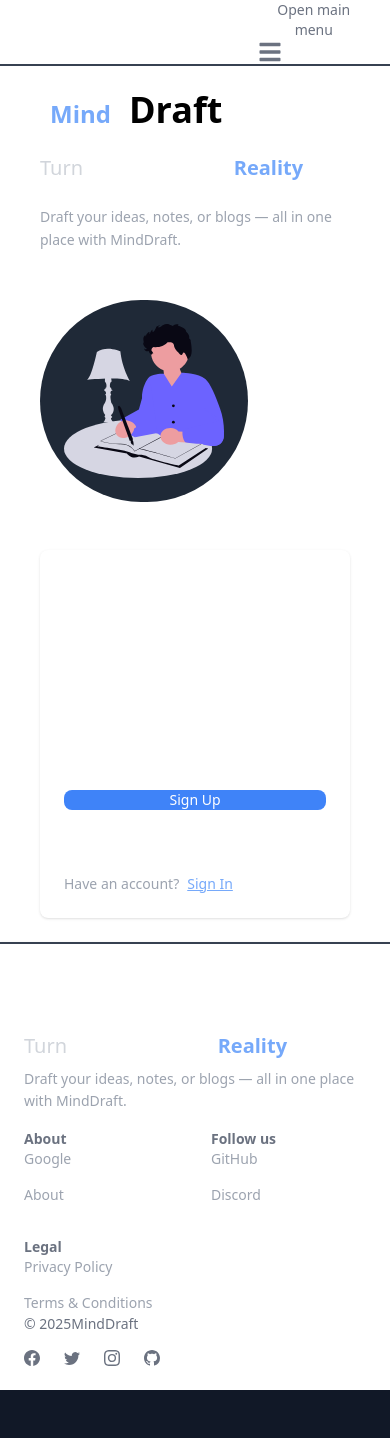
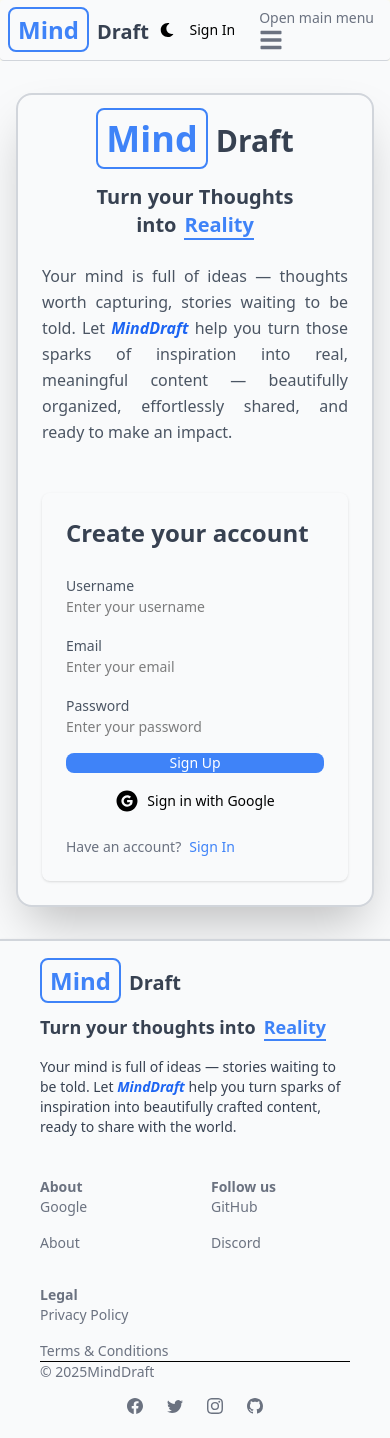
Before and after one commit to Developer-Deepak02/Blog, a React (Vite) app in the folder Client/: page /signup in a window 390 px wide. Before the commit the page ends 1390 px from the top, so only its background shows below. Built offline with nearby package versions, Linux system fonts and the light colour scheme; no server answers.

Commit message:
feat: update user profile and dashboard components with improved styling and functionality, enhance footer and header design, and refine sign-in and sign-up pages for better user experience

```diff
--- a/Client/src/Components/Footer.jsx
+++ b/Client/src/Components/Footer.jsx
@@ -13,96 +13,136 @@
 
 const FooterCompoment = () => {
 	return (
-		<Footer container className="rounded-none border-t-2 border-gray-700">
-			<div className="w-full max-w-7xl mx-auto">
-				<div className="grid w-full justify-between sm:flex md:grid-cols-1 ">
-					{/* logo */}
-					<div className="mt-5">
+		<Footer
+			container
+			className="w-full rounded-none border-t-2 border-gray-300 dark:border-gray-700 bg-gray-50 dark:bg-gray-800"
+		>
+			<div className="w-full px-4">
+				<div className="grid md:grid-cols-2 gap-10">
+					{/* Logo and Description */}
+					<div className="flex flex-col gap-4">
 						<Link
 							to="/"
-							className="text-xl font-semibold text-white self-center whitespace-nowrap text:lg sm:text-xl dark:text-white"
+							className="text-xl font-bold whitespace-nowrap dark:text-gray-300 text-gray-700"
 						>
-							<span className="px-2 py-1 border-2 border-white mr-2 rounded-lg text-2xl">
+							<span className="px-2 py-1 border-2 text-blue-500  border-blue-500 mr-2 rounded-lg text-2xl dark:text-blue-400 dark:border-blue-400">
 								Mind
 							</span>
 							Draft
 						</Link>
-						<p className="text-xl font-semibold text-white mt-3">
-							<span className="font-light text-gray-300">Turn</span> Thoughts
-							into <span className="text-blue-400 font-bold">Reality</span>
+
+						<p className="text-lg font-semibold text-gray-700 dark:text-gray-300">
+							Turn your thoughts into
+							<span className="text-blue-500 font-bold border-b-2 border-blue-500 ml-2 dark:border-blue-500 dark:text-blue-500">
+								Reality
+							</span>
 						</p>
-						<p className="text-sm text-gray-400 leading-relaxed mt-2">
-							Draft your ideas, notes, or blogs — all in one place with
-							MindDraft.
+
+						<p className="text-gray-700 dark:text-gray-400 max-w-md text-sm sm:text-base">
+							Your mind is full of ideas — stories waiting to be told. Let{" "}
+							<span className="text-blue-600 dark:text-blue-500 font-semibold italic">
+								MindDraft
+							</span>{" "}
+							help you turn sparks of inspiration into beautifully crafted
+							content, ready to share with the world.
 						</p>
 					</div>
-					{/* Footer links */}
-					<div className="grid grid-cols-2 gap-8 mt-4 sm:grid-cols-3 sm:gap-6">
+
+					{/* Footer Links */}
+					<div className="grid grid-cols-2 gap-8 sm:grid-cols-3">
 						<div>
 							<FooterTitle title="About" />
 							<FooterLinkGroup col>
 								<FooterLink
-									href="www.google.com"
+									href="https://www.google.com"
 									target="_blank"
 									rel="noopener noreferrer"
-									className="text-gray-400"
+									className="text-gray-500 dark:text-gray-400 dark:hover:text-gray-300"
 								>
 									Google
 								</FooterLink>
-								<FooterLink href="/about" className="text-gray-400">
+								<FooterLink
+									href="/about"
+									className="text-gray-500 dark:text-gray-400 dark:hover:text-gray-300"
+								>
 									About
 								</FooterLink>
 							</FooterLinkGroup>
 						</div>
-						{/* Follow us */}
+
 						<div>
 							<FooterTitle title="Follow us" />
 							<FooterLinkGroup col>
 								<FooterLink
-									href="www.github.com"
+									href="https://www.github.com"
 									target="_blank"
 									rel="noopener noreferrer"
-									className="text-gray-400"
+									className="text-gray-500 dark:text-gray-400 dark:hover:text-gray-300"
 								>
 									GitHub
 								</FooterLink>
 								<FooterLink
-									href="www.discord.com"
+									href="https://www.discord.com"
 									target="_blank"
 									rel="noopener noreferrer"
-									className="text-gray-400"
+									className="text-gray-500 dark:text-gray-400 dark:hover:text-gray-300"
 								>
 									Discord
 								</FooterLink>
 							</FooterLinkGroup>
 						</div>
-						{/* leagle  */}
+
 						<div>
 							<FooterTitle title="Legal" />
 							<FooterLinkGroup col>
-								<FooterLink href="#" className="text-gray-400">
+								<FooterLink
+									href="#"
+									className="text-gray-500 dark:text-gray-400 dark:hover:text-gray-300"
+								>
 									Privacy Policy
 								</FooterLink>
-								<FooterLink href="#" className="text-gray-400">
+								<FooterLink
+									href="#"
+									className="text-gray-500 dark:text-gray-400 dark:hover:text-gray-300"
+								>
 									Terms & Conditions
 								</FooterLink>
 							</FooterLinkGroup>
 						</div>
 					</div>
 				</div>
-				{/* divider */}
+
+				{/* Divider */}
 				<FooterDivider />
+
+				{/* Bottom section */}
 				<div className="w-full sm:flex sm:justify-between sm:items-center">
 					<FooterCopyright
-						href="#"
+						href="/"
 						by="MindDraft"
 						year={new Date().getFullYear()}
 					/>
-					<div className="flex gap-6 sm:mt-0 mt-4 sm:justify-center">
-						<FooterIcon href="#" icon={BsFacebook} />
-						<FooterIcon href="#" icon={BsTwitter} />
-						<FooterIcon href="#" icon={BsInstagram} />
-						<FooterIcon href="#" icon={BsGithub} />
+					<div className="flex gap-6 mt-4 sm:mt-0 justify-center sm:justify-start">
+						<FooterIcon
+							href="#"
+							icon={BsFacebook}
+							className="hover:text-blue-500"
+						/>
+						<FooterIcon
+							href="#"
+							icon={BsTwitter}
+							className="hover:text-blue-500"
+						/>
+						<FooterIcon
+							href="#"
+							icon={BsInstagram}
+							className="hover:text-blue-500"
+						/>
+						<FooterIcon
+							href="#"
+							icon={BsGithub}
+							className="hover:text-blue-500"
+						/>
 					</div>
 				</div>
 			</div>
--- a/Client/src/Components/Header.jsx
+++ b/Client/src/Components/Header.jsx
@@ -41,49 +41,59 @@
 		};
 
 	return (
-		<Navbar className="border-b-2 border-gray-700">
+		<Navbar
+			className="border-b border-gray-300 dark:border-gray-700 bg-gray-50 dark:bg-gray-800"
+			fluid
+			rounded
+		>
+			{/* Brand */}
 			<Link
 				to="/"
-				className="text-xl font-semibold text-white self-center whitespace-nowrap text:sm sm:text-xl dark:text-white"
+				className="text-xl font-bold self-center whitespace-nowrap sm:text-xl dark:text-white text-gray-700"
 			>
-				<span className="px-2 py-1 border-2 border-white mr-2 rounded-lg text-2xl">
+				<span className="px-2 py-1 border-2 border-blue-500 mr-2 rounded-lg text-2xl text-blue-500 dark:text-blue-400">
 					Mind
 				</span>
 				Draft
 			</Link>
 
-			<div className="flex gap-8 md:order-2 mr-3">
-				<form>
+			{/* Right side */}
+			<div className="flex gap-4 items-center md:order-2">
+				{/* Search (shown only on large screens) */}
+				<form className="hidden lg:block">
 					<TextInput
 						type="text"
 						placeholder="Search..."
 						rightIcon={AiOutlineSearch}
-						className="hidden lg:inline"
 						onChange={(e) => setSearchTerm(e.target.value)}
 					/>
 				</form>
-				{/* <Button color="gray">
-					<AiOutlineSearch />
-				</Button> */}
+
+				{/* Theme toggle button */}
+				<Button outline size="sm" className="rounded-md cursor-pointer">
+					<FaMoon />
+				</Button>
+
+				{/* Auth dropdown / Sign in */}
 				{currentUser ? (
 					<Dropdown
 						arrowIcon={false}
-						inline={true}
+						inline
 						label={
 							<Avatar
-								alt="User"
+								alt="User Avatar"
 								img={currentUser?.profilePicture || "/userPic.jpg"}
-								className=" cursor-pointer"
-								rounded="full"
+								className="cursor-pointer"
+								rounded
 							/>
 						}
 					>
 						<DropdownHeader>
-							<span className="block text-sm">
-								Username: {currentUser?.username}
+							<span className="block text-sm font-medium">
+								username : @{currentUser?.username}
 							</span>
-							<span className="mt-2 block truncate text-sm font-medium">
-								Email: {currentUser?.email}
+							<span className="block text-sm truncate">
+								Email : {currentUser?.email}
 							</span>
 						</DropdownHeader>
 						<Link to="/dashboard?tab=profile">
@@ -94,13 +104,17 @@
 					</Dropdown>
 				) : (
 					<Link to="/signin">
-						<Button outline>Sign In</Button>
+						<Button outline size="sm" className="cursor-pointer">
+							Sign In
+						</Button>
 					</Link>
 				)}
 
+				{/* Mobile menu toggle */}
 				<NavbarToggle />
 			</div>
 
+			{/* Collapsible nav links */}
 			<NavbarCollapse>
 				<NavbarLink as={Link} to="/" active={path === "/"}>
 					Home
@@ -113,6 +127,78 @@
 				</NavbarLink>
 			</NavbarCollapse>
 		</Navbar>
+		// <Navbar className="border-b-1 border-gray-300 dark:border-gray-700 bg-gray-50 dark:bg-gray-800 ">
+		// 	<Link
+		// 		to="/"
+		// 		className="text-xl font-bold  self-center whitespace-nowrap text:sm sm:text-xl dark:text-white"
+		// 	>
+		// 		<span className="px-2 py-1 border-2 border-blue-500 mr-2 rounded-lg text-2xl text-blue-500 dark:text-blue-400">
+		// 			Mind
+		// 		</span>
+		// 		Draft
+		// 	</Link>
+
+		// 	<div className="flex gap-8 md:order-2 mr-3">
+		// 		<form>
+		// 			<TextInput
+		// 				type="text"
+		// 				placeholder="Search..."
+		// 				rightIcon={AiOutlineSearch}
+		// 				className="hidden lg:inline"
+		// 				onChange={(e) => setSearchTerm(e.target.value)}
+		// 			/>
+		// 		</form>
+		// 		<Button outline className="cursor-pointer">
+		// 			<FaMoon />
+		// 		</Button>
+		// 		{currentUser ? (
+		// 			<Dropdown
+		// 				arrowIcon={false}
+		// 				inline={true}
+		// 				label={
+		// 					<Avatar
+		// 						alt="User"
+		// 						img={currentUser?.profilePicture || "/userPic.jpg"}
+		// 						className=" cursor-pointer"
+		// 						rounded="full"
+		// 					/>
+		// 				}
+		// 			>
+		// 				<DropdownHeader>
+		// 					<span className="block text-sm">
+		// 						Username: {currentUser?.username}
+		// 					</span>
+		// 					<span className="mt-2 block truncate text-sm font-medium">
+		// 						Email: {currentUser?.email}
+		// 					</span>
+		// 				</DropdownHeader>
+		// 				<Link to="/dashboard?tab=profile">
+		// 					<DropdownItem>Profile</DropdownItem>
+		// 				</Link>
+		// 				<DropdownDivider />
+		// 				<DropdownItem onClick={handleSignout}>Sign Out</DropdownItem>
+		// 			</Dropdown>
+		// 		) : (
+		// 			<Link to="/signin">
+		// 				<Button outline>Sign In</Button>
+		// 			</Link>
+		// 		)}
+
+		// 		<NavbarToggle />
+		// 	</div>
+
+		// 	<NavbarCollapse>
+		// 		<NavbarLink as={Link} to="/" active={path === "/"}>
+		// 			Home
+		// 		</NavbarLink>
+		// 		<NavbarLink as={Link} to="/about" active={path === "/about"}>
+		// 			About
+		// 		</NavbarLink>
+		// 		<NavbarLink as={Link} to="/projects" active={path === "/projects"}>
+		// 			Projects
+		// 		</NavbarLink>
+		// 	</NavbarCollapse>
+		// </Navbar>
 	);
 };
 
--- a/Client/src/Components/OAuth.jsx
+++ b/Client/src/Components/OAuth.jsx
@@ -41,7 +41,7 @@
 	return (
 		<Button
 			type="button"
-			className="w-full flex items-center justify-center gap-2"
+			className="w-full flex items-center justify-center gap-2 cursor-pointer"
 			outline
 			onClick={handleGoogleClick}
 		>
--- a/Client/src/index.css
+++ b/Client/src/index.css
@@ -3,6 +3,5 @@
 @source "../.flowbite-react/class-list.json";
 
 html {
-	background-color: #111827;
-	color: #fff;
+	background-color: #FAF9EE;
 }
--- a/Client/src/pages/Dashbord.jsx
+++ b/Client/src/pages/Dashbord.jsx
@@ -17,7 +17,7 @@
 	}, [location.search]);
 
 	return (
-		<div className="min-h-screen flex felx-col md:flex-row">
+		<div className="min-h-screen flex felx-col md:flex-row bg-gray-50 dark:bg-gray-900">
 			<div className="md:w-56">
 				{/*sidebar  */}
 				<DashSidebar />
--- a/Client/src/pages/SignIn.jsx
+++ b/Client/src/pages/SignIn.jsx
@@ -46,47 +46,51 @@
 	};
 
 	return (
-		<div className="min-h-screen flex items-center justify-center overflow-hidden bg-white dark:bg-gray-900 px-4">
-			<div className="flex p-6 max-w-4xl w-full flex-col md:flex-row md:items-start gap-12">
+		<div className="min-h-screen flex items-center justify-center bg-gray-50 dark:bg-gray-900 px-4 py-8">
+			<div className="flex flex-col md:flex-row max-w-5xl w-full gap-12 border-2 border-gray-300 dark:border-gray-700 bg-gray-50 dark:bg-gray-800 shadow-2xl rounded-2xl p-6 md:p-12 lg:p-16">
 				{/* Left Section */}
-				<div className="md:w-1/2 flex flex-col space-y-6">
+				<div className="md:w-1/2 flex flex-col justify-center gap-6">
 					<Link
 						to="/"
-						className="font-bold text-black dark:text-white text-4xl"
+						className="font-bold dark:text-white text-3xl text-gray-700"
 					>
-						<span className="px-2 py-1 border-2 border-white mr-2 rounded-lg text-2xl text-blue-400">
+						<span className="px-2 py-1 border-2 border-blue-500 mr-2 rounded-lg text-4xl text-blue-500 dark:text-blue-400">
 							Mind
 						</span>
 						Draft
 					</Link>
 
-					<p className="text-xl font-semibold text-white">
-						<span className="font-light text-gray-300">Turn</span> Thoughts into{" "}
-						<span className="text-blue-400 font-bold">Reality</span>
+					<p className="text-xl font-semibold text-gray-700 dark:text-gray-400">
+						Turn your Thoughts into
+						<span className="text-blue-500 font-bold border-b-2 border-blue-500 ml-2">
+							Reality
+						</span>
 					</p>
 
-					<p className="text-sm text-gray-400 leading-relaxed">
-						Draft your ideas, notes, or blogs — all in one place with MindDraft.
+					<p className="text-gray-600 dark:text-gray-300 leading-relaxed">
+						Your mind is full of ideas — thoughts worth capturing, stories
+						waiting to be told. Let{" "}
+						<span className="text-blue-600 dark:text-blue-500 font-semibold italic ">
+							MindDraft
+						</span>{" "}
+						help you transform inspiration into real, meaningful content —
+						beautifully organized, effortlessly shared, and ready to make an
+						impact.
 					</p>
-
-					<div className="mt-6 bg-gray-800 p-6 rounded-full w-fit">
-						<img
-							src="/undraw_book-writer_ri5u.svg"
-							alt="idea"
-							className="w-40"
-						/>
-					</div>
 				</div>
 
 				{/* Right Section */}
 				<div className="md:w-1/2 bg-white dark:bg-gray-800 p-6 rounded-lg shadow space-y-6">
-					<h2 className="text-xl font-semibold text-white mb-2">
+					<h2 className="text-2xl font-semibold mb-2 text-gray-700 dark:text-gray-300">
 						Login to your account
 					</h2>
 
-					<form className="space-y-4 flex flex-col" onSubmit={handleSubmit}>
+					<form className="space-y-4" onSubmit={handleSubmit}>
 						<div>
-							<Label htmlFor="email" className="text-white">
+							<Label
+								htmlFor="email"
+								className="text-gray-600 dark:text-gray-300"
+							>
 								Email
 							</Label>
 							<TextInput
@@ -98,7 +102,10 @@
 						</div>
 
 						<div>
-							<Label htmlFor="password" className="text-white">
+							<Label
+								htmlFor="password"
+								className="text-gray-600 dark:text-gray-300"
+							>
 								Password
 							</Label>
 							<TextInput
@@ -112,7 +119,7 @@
 						<Button
 							type="submit"
 							disabled={loading}
-							className="w-full bg-blue-500 hover:bg-blue-600 text-white transition duration-200"
+							className="w-full bg-blue-500 hover:bg-blue-800 text-white transition duration-200 cursor-pointer"
 						>
 							{loading ? (
 								<>
@@ -123,18 +130,20 @@
 								"Sign In"
 							)}
 						</Button>
-						<OAuth/>
+
+						<OAuth />
 					</form>
 
-					<div className="flex gap-2 text-sm mt-4 text-gray-400">
-						<span>Don't Have an account?</span>
+					<div className="flex gap-2 text-sm mt-4 text-gray-500 dark:text-gray-400">
+						<span>Don't have an account?</span>
 						<Link
 							to="/signup"
-							className="text-blue-400 hover:text-blue-300 underline"
+							className="text-blue-500 hover:text-blue-700 hover:underline"
 						>
 							Sign Up
 						</Link>
 					</div>
+
 					{errorMessage && (
 						<Alert color="failure" className="mt-5">
 							{errorMessage}
@@ -143,6 +152,103 @@
 				</div>
 			</div>
 		</div>
+
+		// <div className="min-h-screen flex items-center justify-center overflow-hidden bg-gray-50 dark:bg-gray-900 px-4">
+		// 	<div className="flex p-16 max-w-4xl w-full flex-col md:flex-row md:items-start gap-12 border-2 border-gray-300 dark:border-gray-700 bg-gray-50 dark:bg-gray-800 shadow-2xl rounded-2xl">
+		// 		{/* Left Section */}
+		// 		<div className="md:w-1/2 flex flex-col space-y-6 mt-8 sm:mt-0 gap-4">
+		// 			<Link
+		// 				to="/"
+		// 				className="font-bold text-black dark:text-white text-3xl"
+		// 			>
+		// 				<span className="px-2 py-1 border-2  border-blue-500 mr-2 rounded-lg text-4xl text-blue-500 dark:text-blue-400">
+		// 					Mind
+		// 				</span>
+		// 				Draft
+		// 			</Link>
+
+		// 			<p className="text-xl font-semibold mt-[-1rem]">
+		// 				Turn your Thoughts into
+		// 				<span className="text-blue-500 font-bold border-b-2 border-blue-500 ml-2">
+		// 					Reality
+		// 				</span>
+		// 			</p>
+
+		// 			<p className=" text-gray-600 leading-relaxed">
+		// 				Your mind is full of ideas — thoughts worth capturing, stories
+		// 				waiting to be told. Let{" "}
+		// 				<span className="text-blue-600 font-semibold italic border-b-2 border-blue-400">
+		// 					MindDraft
+		// 				</span>{" "}
+		// 				help you turn those sparks of inspiration into real, meaningful
+		// 				content — beautifully organized, effortlessly shared, and ready to
+		// 				make an impact.
+		// 			</p>
+		// 		</div>
+
+		// 		{/* Right Section */}
+		// 		<div className="md:w-1/2  dark:bg-gray-800 p-6 rounded-lg shadow space-y-6">
+		// 			<h2 className="text-2xl font-semibold mb-2">Login to your account</h2>
+
+		// 			<form className="space-y-4 flex flex-col" onSubmit={handleSubmit}>
+		// 				<div>
+		// 					<Label htmlFor="email" className="text-gray-600">
+		// 						Email
+		// 					</Label>
+		// 					<TextInput
+		// 						id="email"
+		// 						type="email"
+		// 						placeholder="Enter your email"
+		// 						onChange={handleChange}
+		// 					/>
+		// 				</div>
+
+		// 				<div>
+		// 					<Label htmlFor="password" className="text-gray-600">
+		// 						Password
+		// 					</Label>
+		// 					<TextInput
+		// 						id="password"
+		// 						type="password"
+		// 						placeholder="Enter your password"
+		// 						onChange={handleChange}
+		// 					/>
+		// 				</div>
+
+		// 				<Button
+		// 					type="submit"
+		// 					disabled={loading}
+		// 					className="w-full bg-blue-500 hover:bg-blue-800 text-white transition duration-200 cursor-pointer"
+		// 				>
+		// 					{loading ? (
+		// 						<>
+		// 							<Spinner size="sm" />
+		// 							<span className="pl-3">Loading</span>
+		// 						</>
+		// 					) : (
+		// 						"Sign In"
+		// 					)}
+		// 				</Button>
+		// 				<OAuth />
+		// 			</form>
+
+		// 			<div className="flex gap-2 text-sm mt-4 text-gray-500">
+		// 				<span>Don't Have an account?</span>
+		// 				<Link
+		// 					to="/signup"
+		// 					className="text-blue-500 hover:text-blue-700 hover:underline"
+		// 				>
+		// 					Sign Up
+		// 				</Link>
+		// 			</div>
+		// 			{errorMessage && (
+		// 				<Alert color="failure" className="mt-5">
+		// 					{errorMessage}
+		// 				</Alert>
+		// 			)}
+		// 		</div>
+		// 	</div>
+		// </div>
 	);
 };
 
--- a/Client/src/pages/SignUp.jsx
+++ b/Client/src/pages/SignUp.jsx
@@ -44,76 +44,79 @@
 	};
 
 	return (
-		<div className="min-h-screen flex items-center justify-center overflow-hidden bg-white dark:bg-gray-900 px-4">
-			<div className="flex p-6 max-w-4xl w-full flex-col md:flex-row md:items-start gap-12">
+		<div className="min-h-screen flex items-center justify-center overflow-hidden bg-gray-50 dark:bg-gray-900 px-4">
+			<div className="flex p-6  sm:p-8 md:p-12 lg:p-16 max-w-4xl w-full flex-col md:flex-row md:items-center gap-12 border-2 border-gray-300 dark:border-gray-700 bg-gray-50 dark:bg-gray-800 shadow-2xl rounded-2xl mt-8 sm:mt-0 mb-8 sm:mb-0">
 				{/* Left Section */}
-				<div className="md:w-1/2 flex flex-col space-y-6">
+				<div className="md:w-1/2 flex flex-col justify-center gap-6 text-center md:text-left items-center md:items-start">
 					<Link
 						to="/"
-						className="font-bold text-black dark:text-white text-4xl"
+						className="font-bold text-gray-700 dark:text-white text-3xl "
 					>
-						<span className="px-2 py-1 border-2 border-white mr-2 rounded-lg text-2xl text-blue-400">
+						<span className="px-2 py-1 border-2 border-blue-500 mr-2 rounded-lg text-4xl text-blue-500 dark:text-blue-400">
 							Mind
 						</span>
 						Draft
 					</Link>
 
-					<p className="text-xl font-semibold text-white">
-						<span className="font-light text-gray-300">Turn</span> Thoughts into{" "}
-						<span className="text-blue-400 font-bold">Reality</span>
+					<p className="text-xl font-semibold text-gray-700 dark:text-gray-300">
+						Turn your Thoughts into
+						<span className="text-blue-500 font-bold border-b-2 border-blue-500 ml-2">
+							Reality
+						</span>
 					</p>
 
-					<p className="text-sm text-gray-400 leading-relaxed">
-						Draft your ideas, notes, or blogs — all in one place with MindDraft.
+					<p className="text-gray-600 dark:text-gray-400 leading-relaxed max-w-md text-justify sm:text-left">
+						Your mind is full of ideas — thoughts worth capturing, stories
+						waiting to be told. Let{" "}
+						<span className="text-blue-600 dark:text-blue-500 font-semibold italic">
+							MindDraft
+						</span>{" "}
+						help you turn those sparks of inspiration into real, meaningful
+						content — beautifully organized, effortlessly shared, and ready to
+						make an impact.
 					</p>
-
-					<div className="mt-6 bg-gray-800 p-6 rounded-full w-fit">
-						<img
-							src="/undraw_book-writer_ri5u.svg"
-							alt="idea"
-							className="w-40"
-						/>
-					</div>
 				</div>
 
 				{/* Right Section */}
-				<div className="md:w-1/2 bg-white dark:bg-gray-800 p-6 rounded-lg shadow space-y-6">
-					<h2 className="text-xl font-semibold text-white mb-2">
+				<div className="md:w-1/2 dark:bg-gray-800 p-6 rounded-lg shadow space-y-6">
+					<h2 className="text-2xl font-semibold dark:text-gray-300 text-gray-700">
 						Create your account
 					</h2>
-
 					<form className="space-y-4 flex flex-col" onSubmit={handleSubmit}>
 						<div>
-							<Label htmlFor="username" className="text-white">
+							<Label htmlFor="username" className="text-gray-600">
 								Username
 							</Label>
 							<TextInput
 								id="username"
 								type="text"
+								required
 								placeholder="Enter your username"
 								onChange={handleChange}
 							/>
 						</div>
 
 						<div>
-							<Label htmlFor="email" className="text-white">
+							<Label htmlFor="email" className="text-gray-600">
 								Email
 							</Label>
 							<TextInput
 								id="email"
 								type="email"
+								required
 								placeholder="Enter your email"
 								onChange={handleChange}
 							/>
 						</div>
 
 						<div>
-							<Label htmlFor="password" className="text-white">
+							<Label htmlFor="password" className="text-gray-600">
 								Password
 							</Label>
 							<TextInput
 								id="password"
 								type="password"
+								required
 								placeholder="Enter your password"
 								onChange={handleChange}
 							/>
@@ -122,7 +125,7 @@
 						<Button
 							type="submit"
 							disabled={loading}
-							className="w-full bg-blue-500 hover:bg-blue-600 text-white transition duration-200"
+							className="w-full bg-blue-500 hover:bg-blue-800 text-white transition duration-200 cursor-pointer"
 						>
 							{loading ? (
 								<>
@@ -133,18 +136,20 @@
 								"Sign Up"
 							)}
 						</Button>
-						<OAuth/>
+
+						<OAuth />
 					</form>
 
-					<div className="flex gap-2 text-sm mt-4 text-gray-400">
+					<div className="flex gap-2 text-sm mt-4 text-gray-500 dark:text-gray-400">
 						<span>Have an account?</span>
 						<Link
 							to="/signin"
-							className="text-blue-400 hover:text-blue-300 underline"
+							className="text-blue-500 hover:text-blue-700 hover:underline"
 						>
 							Sign In
 						</Link>
 					</div>
+
 					{errorMessage && (
 						<Alert color="failure" className="mt-5">
 							{errorMessage}
```
Also changed, not shown: Client/src/Components/DashProfile.jsx (+4 -4 lines), Client/src/Components/DashSidebar.jsx (+77 -13 lines).
